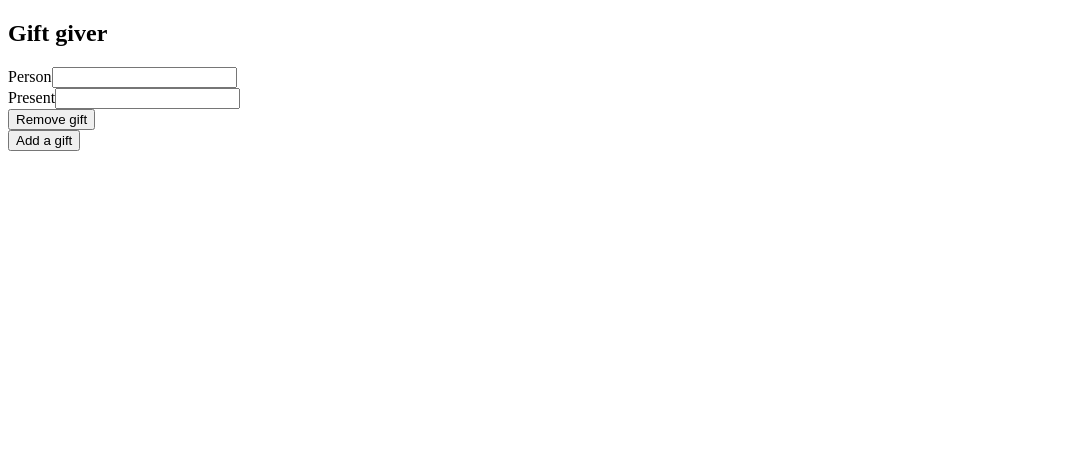
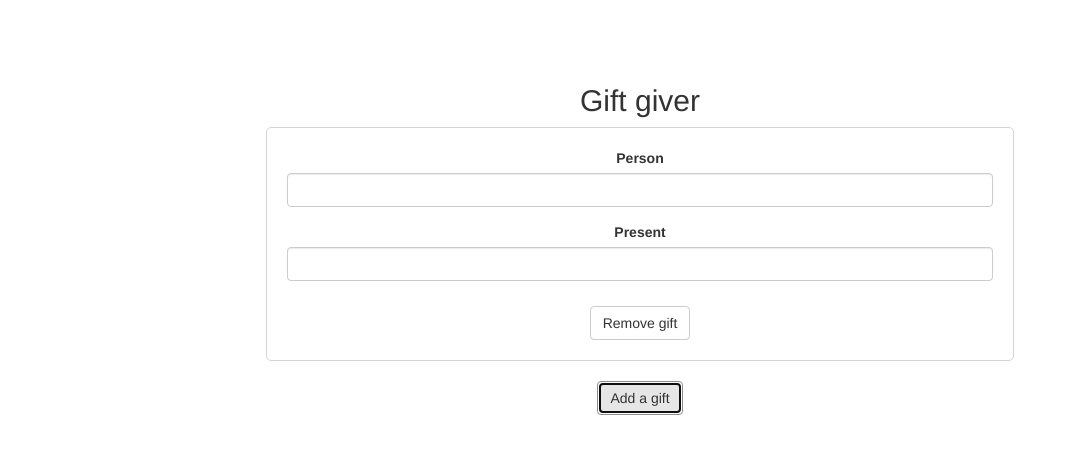
Before and after one commit to wynandkok/giftgiver, a React app: page / in a window 1280 px wide. Both pictures are taken after a click on the button "Add a gift". Shown: the whole page, without its empty margins (0-1069 px from the left). Built offline with nearby package versions, Linux system fonts and the light colour scheme.

Commit message:
Strategy to improve code coverage; styling

```diff
--- a/package.json
+++ b/package.json
@@ -16,6 +16,12 @@
     "test": "react-scripts test --env=jsdom",
     "eject": "react-scripts eject"
   },
+  "jest": {
+    "collectCoverageFrom": [
+      "src/**/*.js",
+      "!src/index.js"
+    ]
+  },
   "devDependencies": {
     "enzyme-adapter-react-16": "^1.1.1"
   },
--- a/public/index.html
+++ b/public/index.html
@@ -19,6 +19,8 @@
       work correctly both with client-side routing and a non-root public URL.
       Learn how to configure a non-root public URL by running `npm run build`.
     -->
+    <!-- Latest compiled and minified CSS -->
+<link rel="stylesheet" href="https://maxcdn.bootstrapcdn.com/bootstrap/3.3.7/css/bootstrap.min.css" integrity="sha384-BVYiiSIFeK1dGmJRAkycuHAHRg32OmUcww7on3RYdg4Va+PmSTsz/K68vbdEjh4u" crossorigin="anonymous">
     <title>React App</title>
   </head>
   <body>
--- a/src/components/App.js
+++ b/src/components/App.js
@@ -1,6 +1,7 @@
 import React, { Component } from 'react';
 import { Button } from 'react-bootstrap';
 import Gift from './Gift';
+import { max_number } from '../helper/index';
 class App extends Component {
 
     constructor () {
@@ -12,7 +13,7 @@ class App extends Component {
         const { gifts } = this.state;
 
         const ids = this.state.gifts.map(gift => gift.id);
-        const maxId = ids.length > 0 ? Math.max(...ids) : 0;
+        const maxId = max_number(ids);
         gifts.push({ id: maxId + 1 });
 
         this.setState({ gifts });
--- a/src/components/Gift.js
+++ b/src/components/Gift.js
@@ -11,7 +11,7 @@ class Gift extends Component {
 
     render() {
         return(
-            <div>
+            <div className="gift">
                 <Form>
                     <FormGroup>
                         <ControlLabel>Person</ControlLabel>
--- /dev/null
+++ b/src/helper/index.js
@@ -0,0 +1,3 @@
+export const max_number = numbers => {
+    return numbers.length > 0 ? Math.max(...numbers) : 0;
+}
--- /dev/null
+++ b/src/index.css
@@ -0,0 +1,16 @@
+body {
+    text-align: center;
+    padding: 5% 20%;
+
+}
+
+.gift {
+    border: 1px solid lightgray;
+    border-radius: 5px;
+    margin: 10px;
+    padding: 20px;
+}
+
+Button {
+    margin: 10px;
+}
--- a/src/index.js
+++ b/src/index.js
@@ -1,5 +1,6 @@
 import React from 'react';
 import { render } from 'react-dom';
 import App from './components/App';
+import './index.css';
 
 render(<App />, document.getElementById('root'));
```
Also changed, not shown: src/helper/index.test.js (added, +14 -0 lines).
